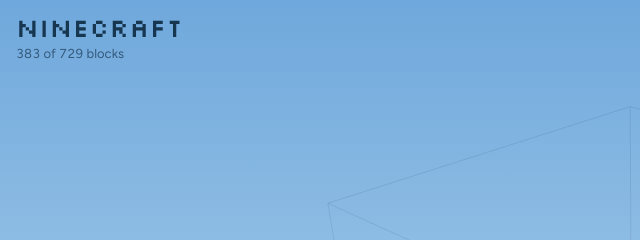
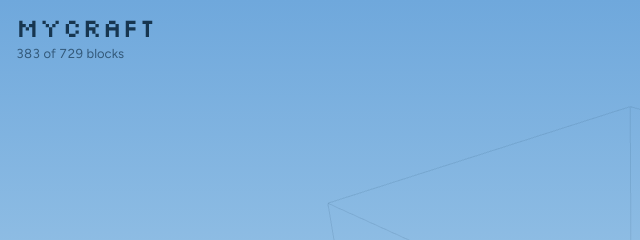
Before and after one commit to evanjbowling/mycraft, a plain HTML site: page index.html in a window 1280 px wide. Shown: the top 240 px of the page, 0-640 px from the left. Drawn offline with nearby package versions, Linux system fonts and the light colour scheme; animation ran at ten frames a second.

Commit message:
refactor: rename app from Ninecraft to mycraft
Align the display name with the repo and site path. Updates the tab
title, the visible header heading, and the README.

Co-Authored-By: Claude Opus 5 <noreply@anthropic.com>

```diff
--- a/index.html
+++ b/index.html
@@ -1,5 +1,5 @@
 <!doctype html><html><head><meta charset=utf8><meta name=viewport content="width=device-width,initial-scale=1,viewport-fit=cover"><style>:root{color-scheme:light;box-sizing:border-box;padding-top:env(safe-area-inset-top,0px);padding-bottom:env(safe-area-inset-bottom,0px)}html{scroll-padding-top:env(safe-area-inset-top,0px)}body{margin:0;padding:0;font:14px -apple-system,BlinkMacSystemFont,sans-serif;background:#fff;color:#000}img{max-width:100%}[hidden]:not([hidden=until-found i]){display:none!important}</style></head><body>
-<title>Ninecraft</title>
+<title>mycraft</title>
 <meta name="claude:viewport-fit-sides" content="cover">
 <link rel="preconnect" href="https://fonts.googleapis.com">
 <link rel="preconnect" href="https://fonts.gstatic.com" crossorigin>
@@ -142,7 +142,7 @@ select.field option { color: #111; background: #fff; }
 
 <header class="top">
   <div class="brand">
-    <h1>Ninecraft</h1>
+    <h1>mycraft</h1>
     <p><span id="count">0</span> of <span id="capacity">729</span> blocks</p>
     <p class="msg" id="msg" aria-live="polite"></p>
   </div>
```
Also changed, not shown: 1 other file.
